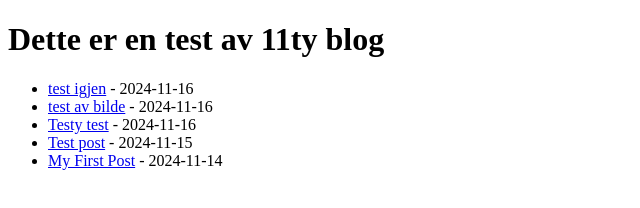
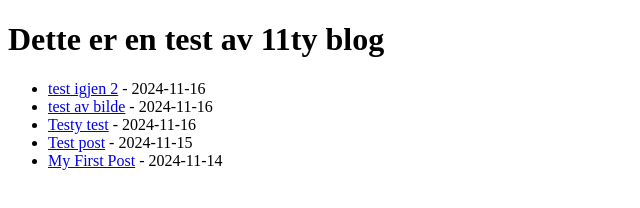
Before and after one commit to turbolego/blog, an Eleventy site: page src/index.njk in a window 1280 px wide. Shown: the full height of the page, 0-640 px from the left. Built offline with nearby package versions, Linux system fonts and the light colour scheme; Eleventy itself is replaced by a stand-in of ours; files that its build step writes are made by us from their sources.

Commit message:
Update Posts “2024-11-16-test-igjen”

```diff
--- a/src/posts/2024-11-16-test-igjen.md
+++ b/src/posts/2024-11-16-test-igjen.md
@@ -1,5 +1,5 @@
 ---
-title: test igjen
+title: test igjen 2
 date: 2024-11-16T13:57:56.807Z
 ---
 ![](/images/uploads/chatgpt_logo.svg.png)
```
